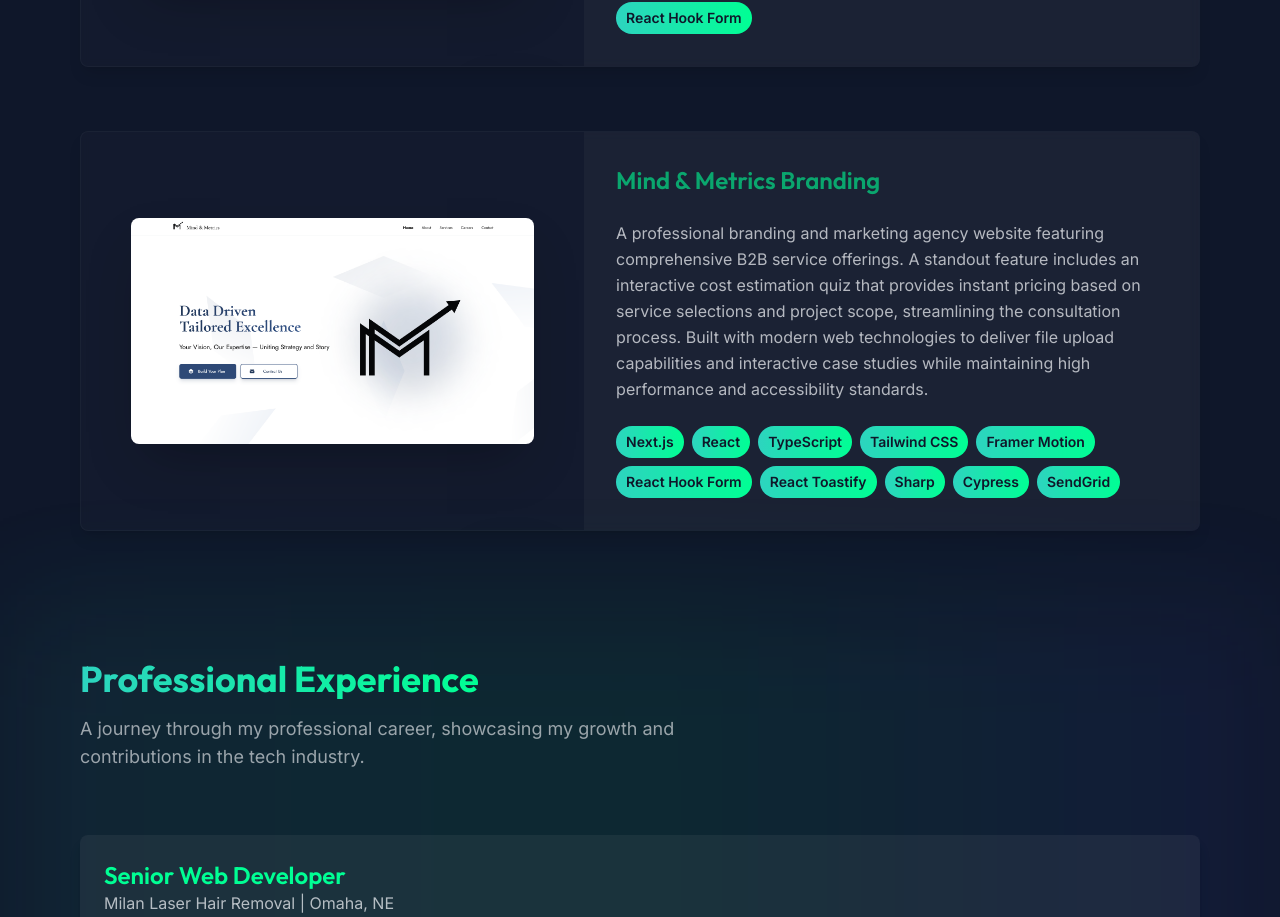
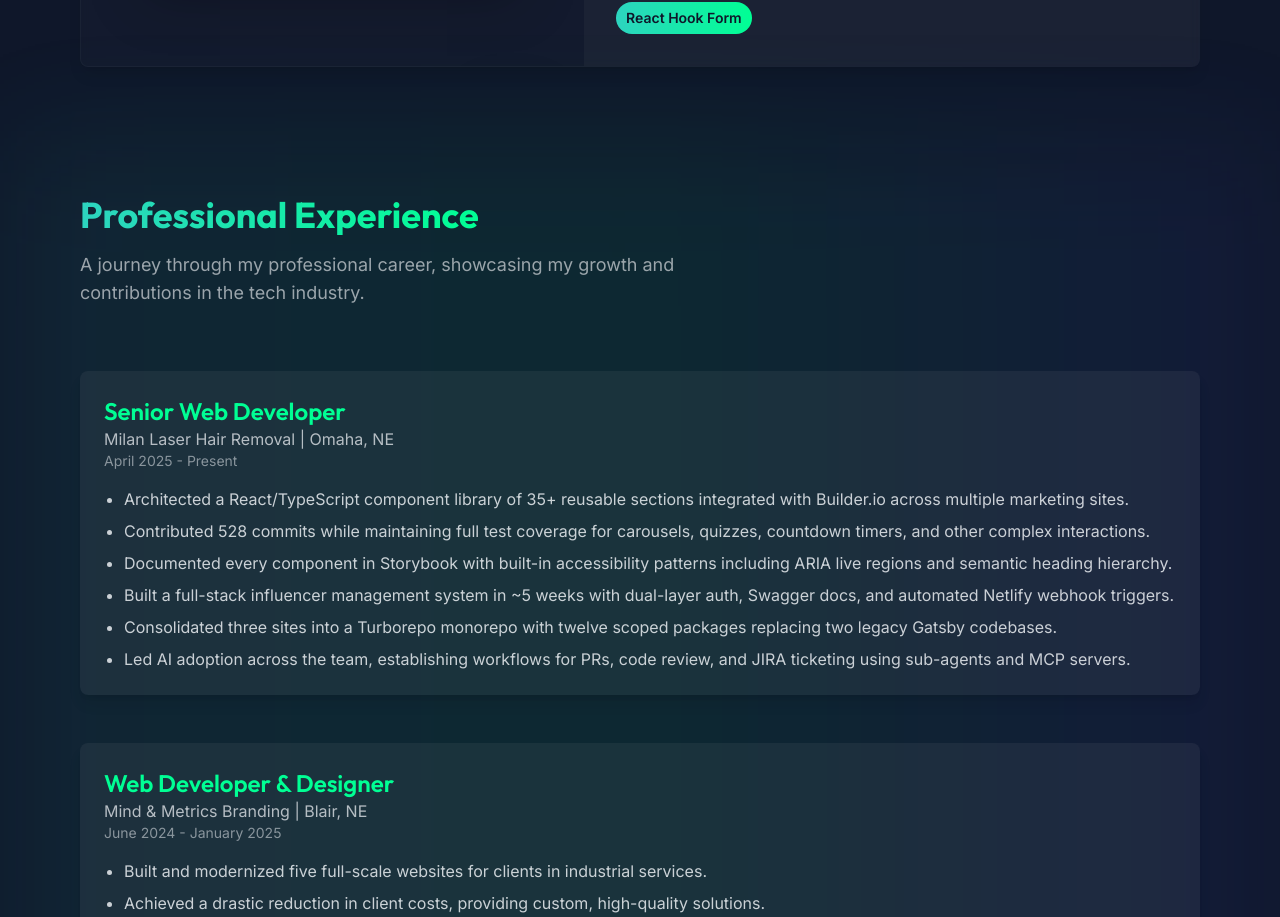
Before and after one commit to Kalikoze/personal-portfolio, a Next.js app: page / in a window 1280 px wide. Shown: the part 3870-4787 px from the top of the page. Built offline with nearby package versions, Linux system fonts and the light colour scheme.

Commit message:
Remove Mind & Metrics from featured projects

```diff
--- a/app/data/projects.ts
+++ b/app/data/projects.ts
@@ -52,24 +52,5 @@
     desktopImage: PrecisionDesktop.src,
     mobileImage: PrecisionMobile.src,
     projectUrl: "https://www.precisionsurveyingandconsulting.com/",
-  },
-  {
-    title: "Mind & Metrics Branding",
-    description: "A professional branding and marketing agency website featuring comprehensive B2B service offerings. A standout feature includes an interactive cost estimation quiz that provides instant pricing based on service selections and project scope, streamlining the consultation process. Built with modern web technologies to deliver file upload capabilities and interactive case studies while maintaining high performance and accessibility standards.",
-    technologies: [
-      "Next.js",
-      "React",
-      "TypeScript",
-      "Tailwind CSS",
-      "Framer Motion",
-      "React Hook Form",
-      "React Toastify",
-      "Sharp",
-      "Cypress",
-      "SendGrid",
-    ],
-    desktopImage: MindMetricsDesktop.src,
-    mobileImage: MindMetricsMobile.src,
-    projectUrl: "https://www.mindandmetricsbranding.com/",
   }
 ]
```
